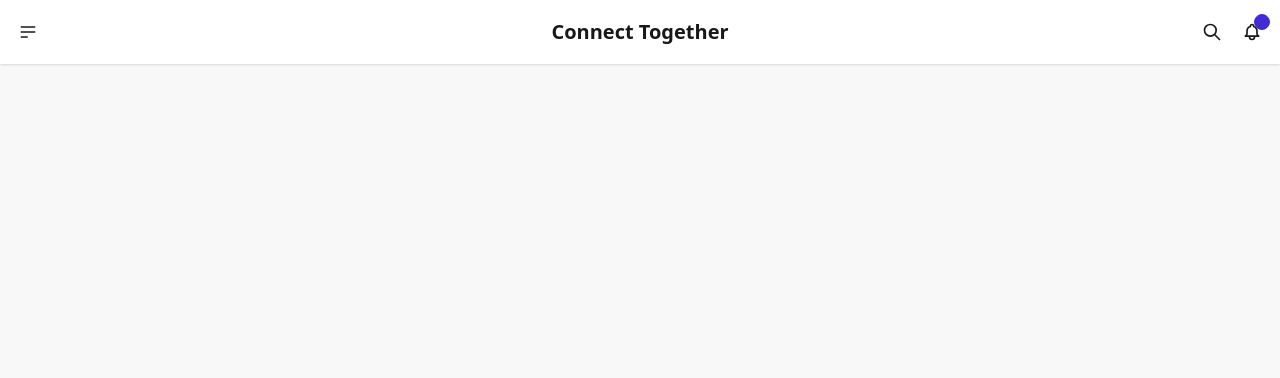
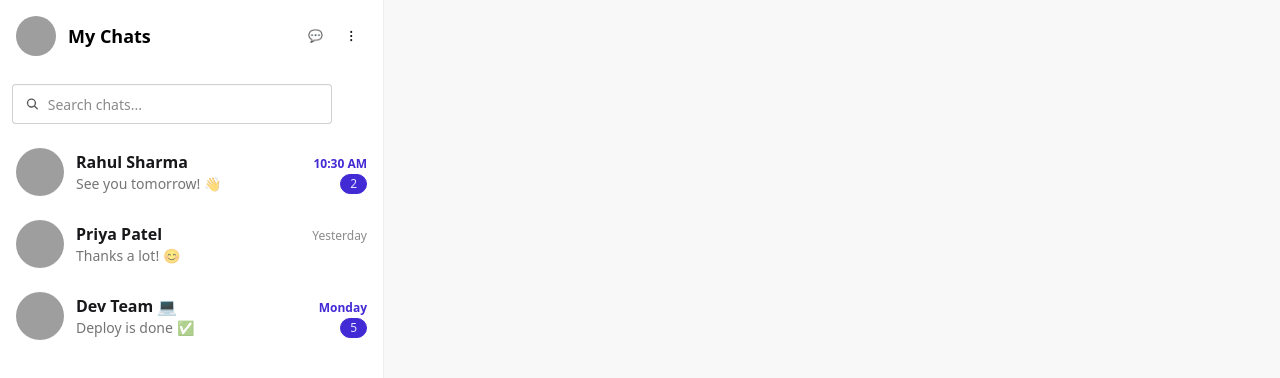
Before and after one commit to anujpaul27/EG-13_Sprint-5_PS.js, a Next.js app: page / in a window 1280 px wide. Shown: the top 378 px of the page. Built offline with nearby package versions, Linux system fonts and the light colour scheme; grey boxes are pictures that could not be loaded.

Commit message:
feat: add chat interface with dynamic chat page, home page, and input component

```diff
--- a/src/app/page.tsx
+++ b/src/app/page.tsx
@@ -1,9 +1,10 @@
 import Navbar from "@/Component/Navbar";
+import Sidebar from "@/Component/Sidebar";
 
 export default function Home() {
   return (
     <>
-      <Navbar/>
+      <Sidebar/>
     </>
   );
 }
```
